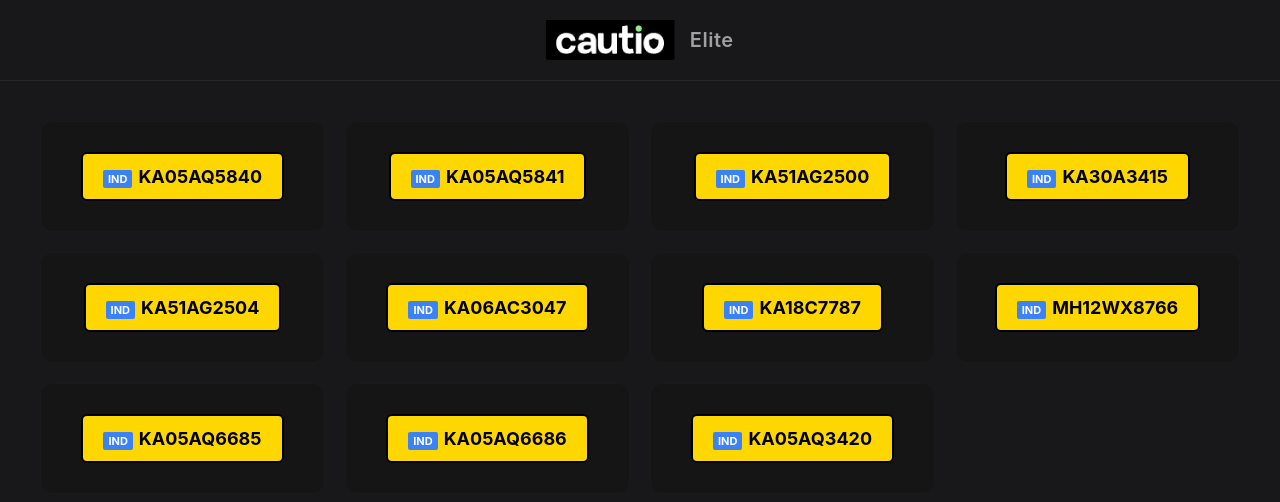
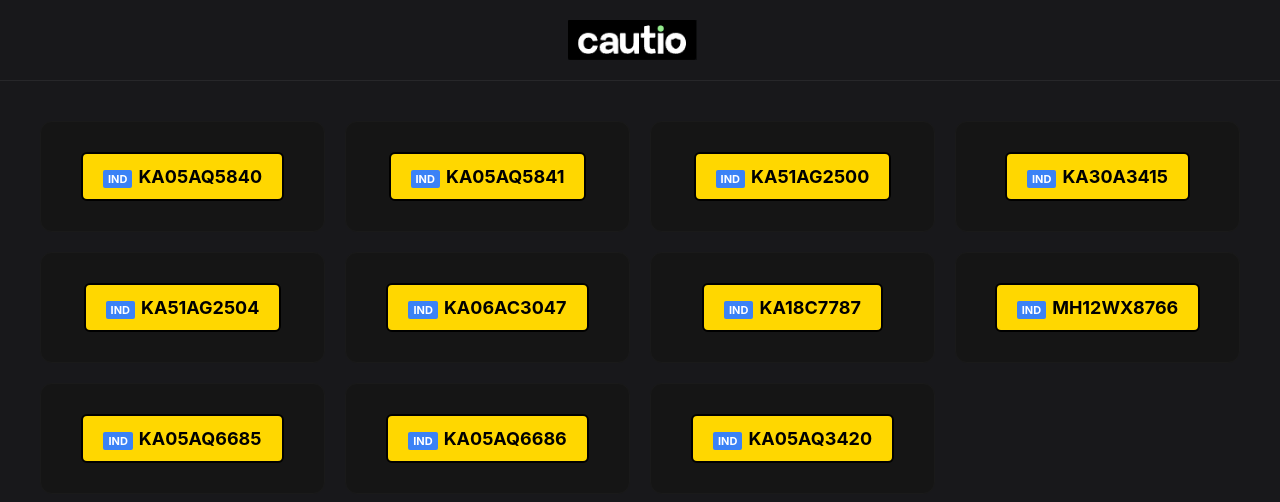
Before and after one commit to commandcenter24x7/Elite, a plain HTML site: page index.html in a window 1280 px wide. Drawn offline with Linux system fonts and the light colour scheme.

Commit message:
Update index.html

```diff
--- a/index.html
+++ b/index.html
@@ -125,7 +125,7 @@
         <div class="logo-container">
             <img src="Screenshot 2025-12-04 201500.png" alt="Cautio Logo" class="logo-img" onerror="this.style.display='none'; document.querySelector('.logo-fallback').style.display='block';">
             <div class="logo-fallback" style="display: none; font-size: 32px; font-weight: 700; color: #fff;">cautio</div>
-            <span class="project-name">Elite</span>
+            <span class="project-name"></span>
         </div>
     </div>
 
```
